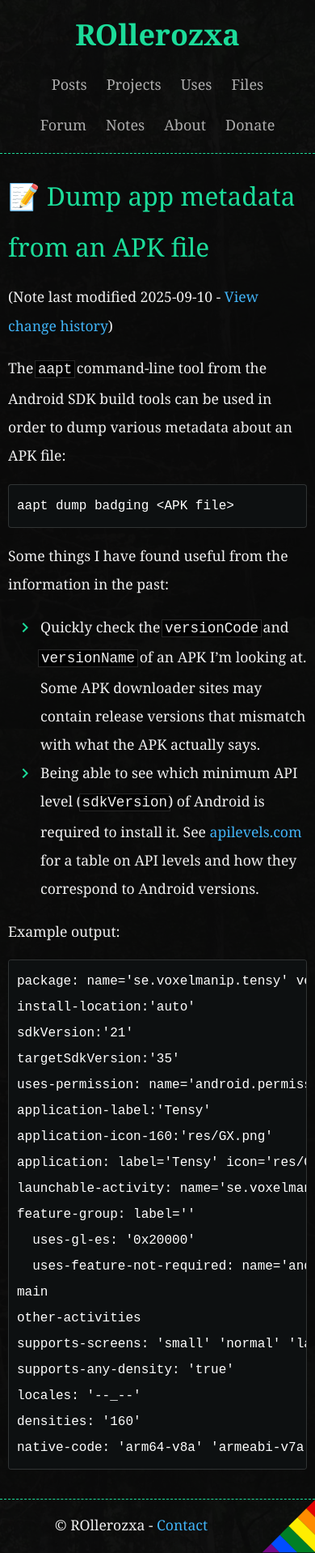
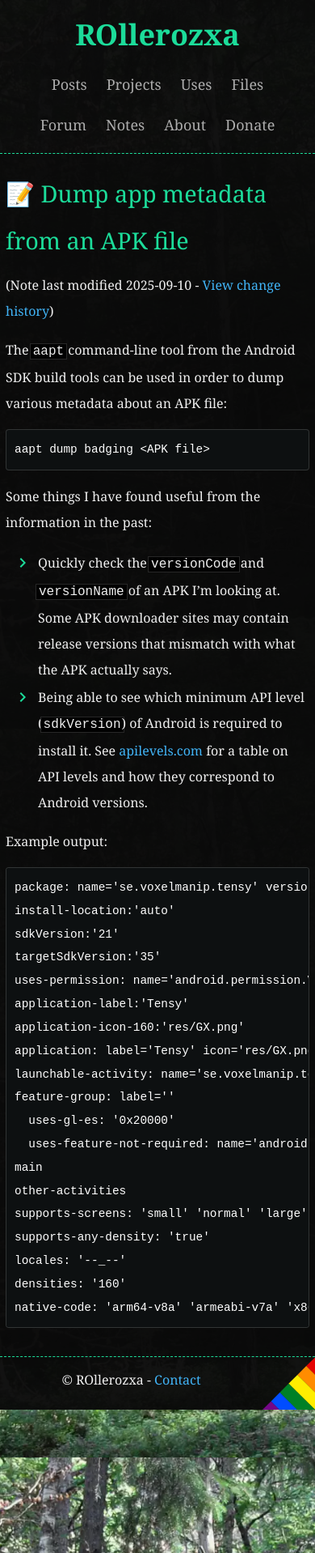
Before and after one commit to rollerozxa/voxelmanip.se, a Jekyll site: the page built from _notes/dump-app-metadata-from-an-apk-file.md, in a window 390 px wide. Shown: the whole page at 81% size. Built offline with Jekyll 4.4.1, drawn with Linux system fonts in a browser that asks for light colours.

Commit message:
Font size adjustment on mobile

```diff
--- a/_sass/elements.scss
+++ b/_sass/elements.scss
@@ -19,6 +19,16 @@
 
 body, p, li {
 	line-height: 2;
+}
+
+@media screen and (max-width: 640px) {
+	body {
+		font-size: 1em;
+	}
+
+	pre {
+		font-size: 0.9rem;
+	}
 }
 
 
--- a/_sass/layout.scss
+++ b/_sass/layout.scss
@@ -49,7 +49,7 @@
 
 @media screen and (max-width: 800px) {
 	.container {
-		padding: 20px 10px;
+		padding: 20px 7px;
 	}
 }
 
```
